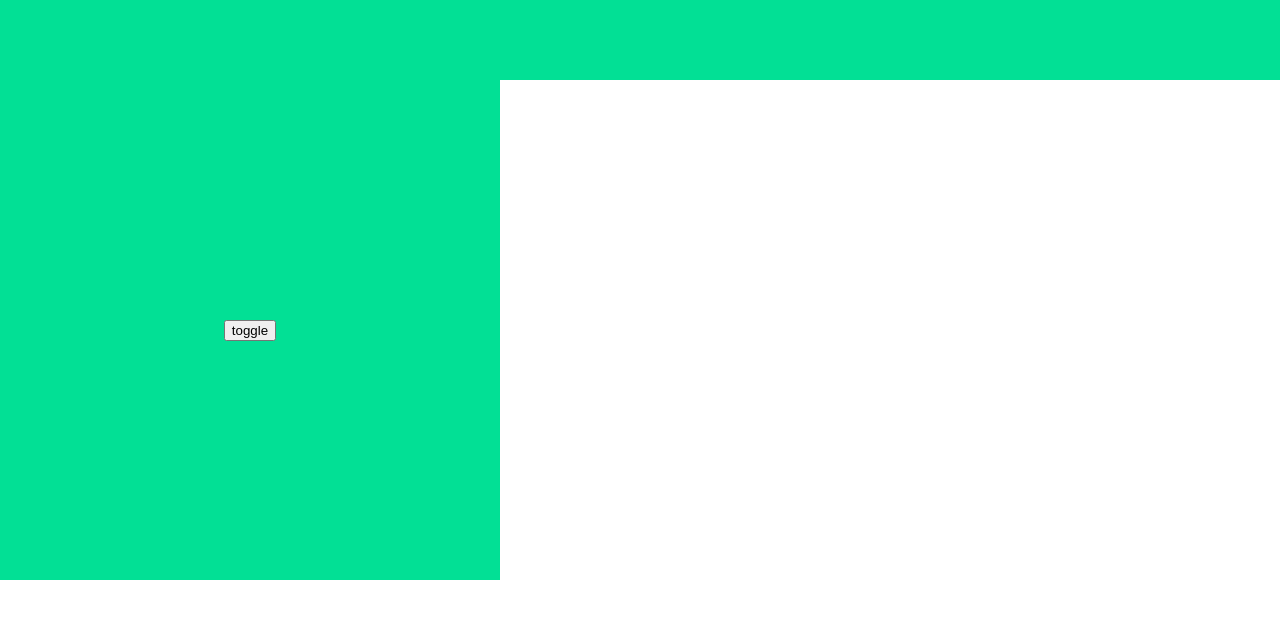
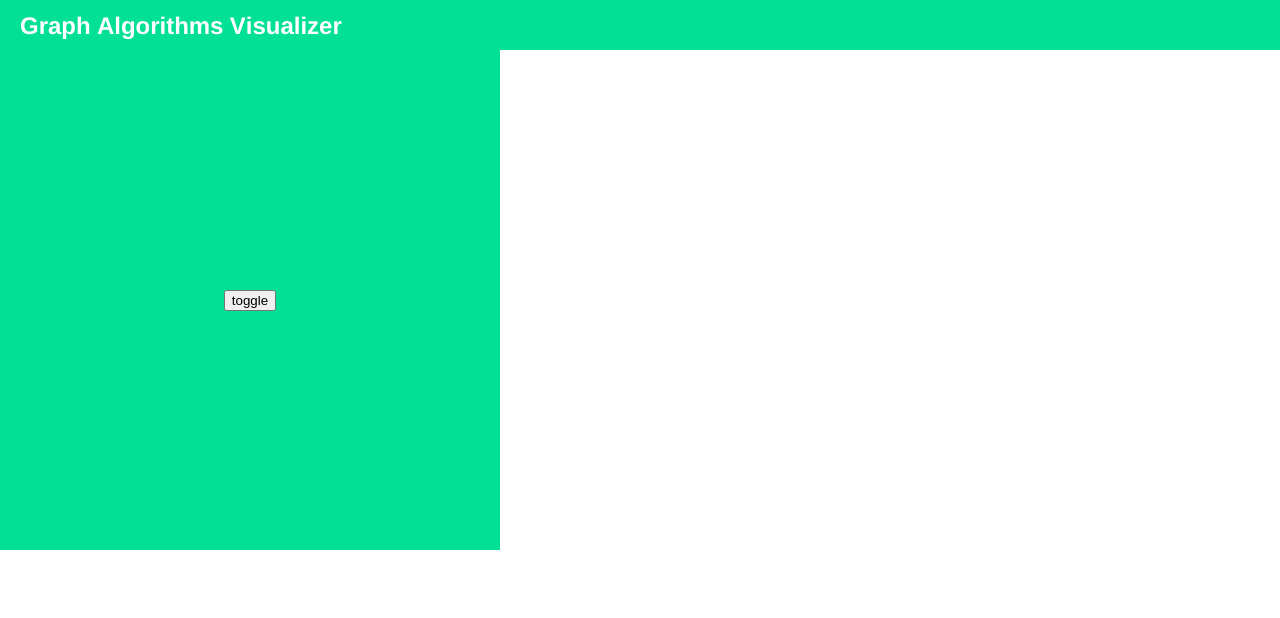
Before and after one commit to jiaqiwang969/GraphGDB, a React (Create React App) app: page / in a window 1280 px wide. Shown: the top 618 px of the page. Built offline with nearby package versions, Linux system fonts and the light colour scheme.

Commit message:
add: Navbar/LabelTex

```diff
--- a/src/components/Navbar/Container.tsx
+++ b/src/components/Navbar/Container.tsx
@@ -7,7 +7,7 @@ interface Props {
 
 const Container = styled.div<Props>`
   width: 100%;
-  height: 80px;
+  height: 50px;
   display: flex;
   justify-content: space-between;
   align-items: center;
--- /dev/null
+++ b/src/components/Navbar/LabelText.tsx
@@ -0,0 +1,9 @@
+import styled from 'styled-components';
+
+const LabelText = styled.div`
+  font-size: 24px;
+  margin-left: 20px;
+  margin-right: 20px;
+`;
+
+export default LabelText;
--- a/src/components/Navbar/Navbar.tsx
+++ b/src/components/Navbar/Navbar.tsx
@@ -1,10 +1,11 @@
 import React, {ReactElement} from 'react';
 import Container from './Container';
+import LabelText from './LabelText';
 
 const Navbar: React.FC = (): ReactElement => {
   return (
     <Container>
-      <div></div>
+      <LabelText>Graph Algorithms Visualizer</LabelText>
     </Container>
   );
 };
```
